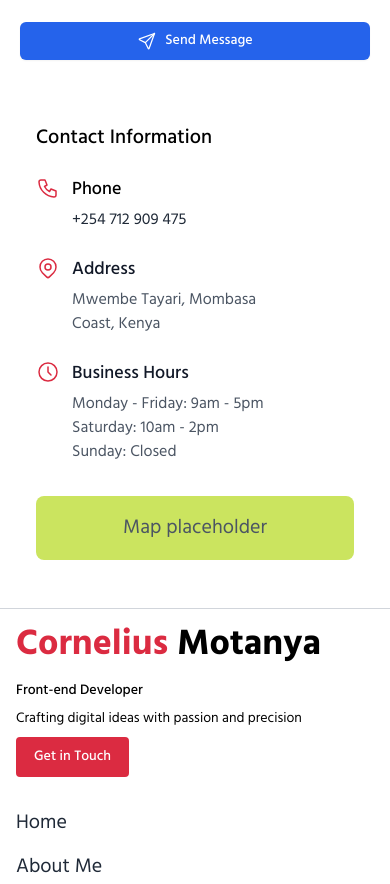
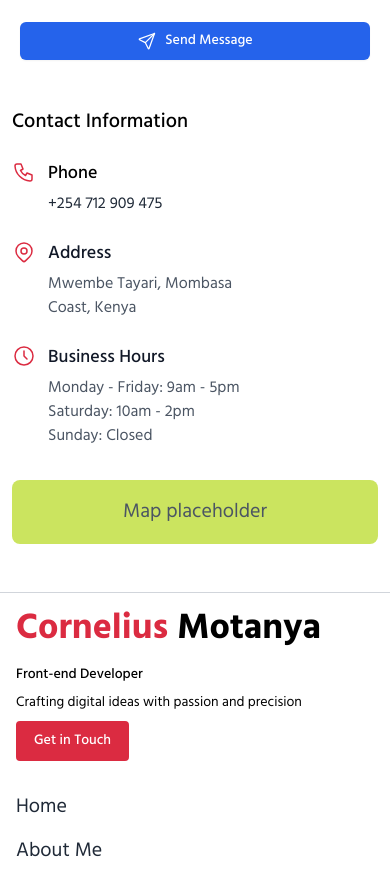
Before and after one commit to cmotanya/my-portfolio, a Next.js app: page / in a window 390 px wide. Shown: the part 6571-7455 px from the top of the page. Built offline with nearby package versions, Linux system fonts and the light colour scheme.

Commit message:
reduced padding for titles in contact section

```diff
--- a/app/components/contact/contact-information.tsx
+++ b/app/components/contact/contact-information.tsx
@@ -3,7 +3,7 @@ import { IconClock, IconMapPin, IconPhone } from "@tabler/icons-react";
 const ContactInformation = () => {
   return (
     <div>
-      <div className="px-6 pt-4 md:py-8">
+      <div className="md:px-6 md:py-8">
         <h3 className="mb-6 text-xl font-medium">Contact Information</h3>
         <div className="space-y-6">
           <div className="flex items-start">
```
